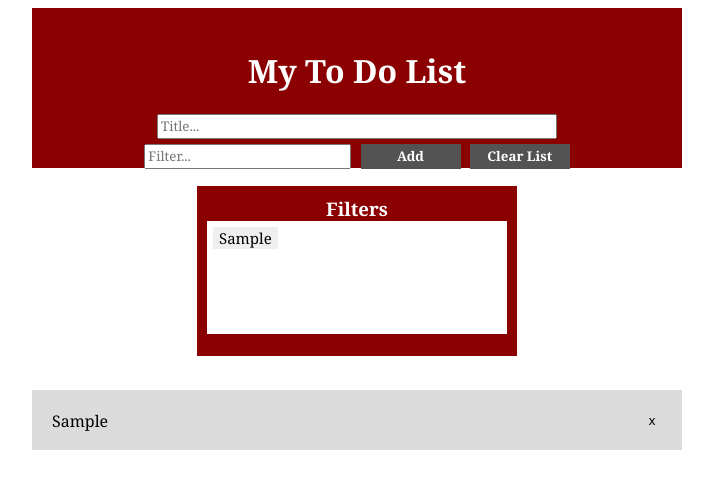
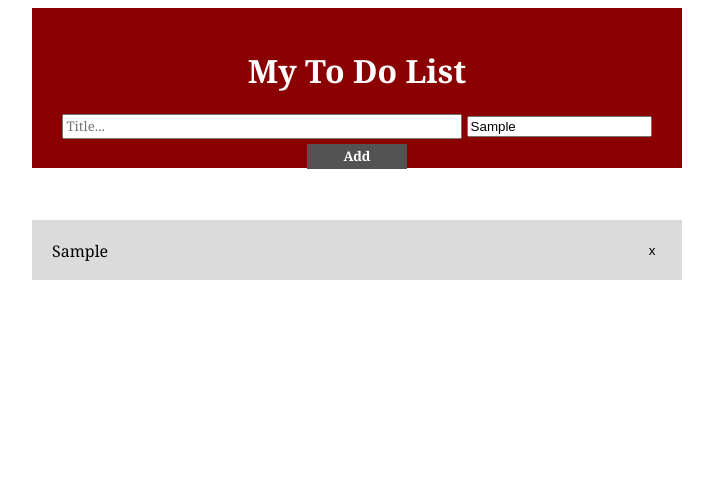
Before and after one commit to ecarlson1201/todolist, a plain HTML site: page html/index.html in a window 1280 px wide. Both pictures are taken after typing "Sample", "Sample" into the empty fields and a click on the button "Add". Shown: the whole page, without its empty margins (283-996 px from the left). Drawn offline with Linux system fonts and the light colour scheme.

Commit message:
Added store and dom render files, reworked filters

```diff
--- a/css/style.css
+++ b/css/style.css
@@ -7,104 +7,6 @@
     margin: auto;
     padding: 20px;
     font-family: Georgia, 'Times New Roman', Times, serif;
-}
-
-#filterTitle {
-    text-align: center;
-}
-
-#filter {
-    background-color: #8B0000;
-    color: white;
-    text-align: center;
-    padding: 20px;
-    font-family: Georgia, 'Times New Roman', Times, serif;
-    height: 91px;
-    width: 280px;
-}
-
-#filtersListTitle{
-    margin: 0;
-}
-
-#filtersList {
-    background-color: #8B0000;
-    color: white;
-    text-align: center;
-    padding: 10px;
-    font-family: Georgia, 'Times New Roman', Times, serif;
-    height: 150px;
-    width: 300px;
-    margin: auto;
-}
-
-.newFilter {
-    color:black;
-    font-size: 15px;
-    text-align: center;
-    margin: 1px;
-    font-family: Georgia, 'Times New Roman', Times, serif;
-    border-style: none;
-}
-
-.newFilter:hover{
-    cursor: pointer;
-    background-color: rgb(160, 160, 160)
-}
-
-#myFilterUl {
-    padding: 5px;
-}
-
-#filtersListActual{
-    height: 113px;
-    width: 300px;
-    background-color: white;
-    text-align: left;
-}
-
-#clearButton{
-    font-family: Georgia, 'Times New Roman', Times, serif;
-    width: 100px;
-    height: 25px;
-    border-style: none;
-    padding: 0;
-    color: white;
-    background-color: rgb(83, 83, 83);
-    font-weight: bold;
-    margin-bottom: 5px;
-}
-
-#clearButton:hover{
-    background-color: rgb(122, 122, 122);
-    cursor: pointer;
-}
-
-#addFilter{
-    font-family: Georgia, 'Times New Roman', Times, serif;
-    width: 100px;
-    height: 25px;
-    border-style: none;
-    padding: 0;
-    color: white;
-    background-color: rgb(83, 83, 83);
-    font-weight: bold;
-}
-
-#addFilter:hover{
-    background-color: rgb(122, 122, 122);
-    cursor: pointer;
-}
-
-.closeFilter{
-    border-style: none;
-    margin-left: 5px;
-    background-color: rgb(170, 170, 170);
-}
-
-.closeFilter:hover{
-    cursor: pointer;
-    background-color: rgb(204, 204, 204)
 }
 
 .item{
@@ -131,11 +33,6 @@
 #myInput{
     font-family: Georgia, 'Times New Roman', Times, serif;
     width: 400;
-    height: 25px;
-}
-
-#myNewFilter{
-    font-family: Georgia, 'Times New Roman', Times, serif;
     height: 25px;
 }
 
--- a/html/index.html
+++ b/html/index.html
@@ -1,7 +1,6 @@
 <html>
 
 <head>
-    <script src="../js/main.js"></script>
     <link rel="stylesheet" type="text/css" href="../css/style.css">
 </head>
 
@@ -11,31 +10,19 @@
             My To Do List
         </h1>
         <input type="text" id="myInput" placeholder="Title...">
-        <input type="text" id="myNewFilter" placeholder="Filter...">
-        <button type="button" onclick="newElement();newFilter()" id="addButton"> Add </button>
-        <button type="button" onclick="clearFilters()" id="clearButton">
-            Clear List
-        </button>
+        <input type="text" id="myNewFilter" onkeydown="newFilter()" placeholder="Filter...">
+        <button type="button" id="addButton"> Add </button>
     </div>
     <br>
-    <div id="filtersList">
-        <div id="filtersListHeader">
-            <h3 id="filtersListTitle">
-                Filters
-            </h3>
-
-        </div>
-        <div id="filtersListActual">
-            <div id="myFilterUl">
-
-            </div>
-        </div>
-    </div>
     <div id="list">
         <br>
         <ul id="myUl">
         </ul>
     </div>
 </body>
+<script src="../js/main.js"></script>
+<script src="../js/to-do-store.js"></script>
+<script src="../js/dom-renderer.js"></script>
+<script src="../js/buttons.js"></script>
 
 </html>
--- /dev/null
+++ b/js/buttons.js
@@ -0,0 +1,19 @@
+(function () {
+    var addToDoButton = document.getElementById("addButton")
+    addToDoButton.onclick = function () {
+        var valueInput = document.getElementById("myInput")
+        if (valueInput.value === "") {
+            alert("You Must Write Something To Do")
+        }
+        else {
+            toDoStore.createToDos(valueInput.value)
+        }
+        valueInput.value = ''
+        renderDom()
+    }
+})()
+
+var newFilterBox = document.getElementById("myNewFilter")
+newFilterBox.onkeydown = function () {
+
+}
--- /dev/null
+++ b/js/dom-renderer.js
@@ -0,0 +1,22 @@
+var renderDom = function () {
+    var renderedLiList = document.getElementById("myUl")
+    renderedLiList.innerHTML = ""
+
+    toDoStore.readToDos().forEach(function (toDo) {
+        var newLi = document.createElement("li")
+        newLi.appendChild(document.createTextNode(toDo))
+        newLi.className = "item"
+
+        var closeButton = document.createElement("button")
+        closeButton.className = "close"
+        closeButton.appendChild(document.createTextNode("x"))
+        newLi.appendChild(closeButton)
+        renderedLiList.appendChild(newLi)
+
+        closeButton.onclick = function (e) {
+            var x = e.target.parentElement.innerText.slice(0,-1)
+            toDoStore.deleteToDos(x)
+            renderDom()
+        }
+    });
+}
--- /dev/null
+++ b/js/to-do-store.js
@@ -0,0 +1,30 @@
+var toDoStore = (function () {
+    var toDoModule = {}
+    var toDoList = []
+
+    toDoModule.createToDos = function (toDoItem) {
+        toDoList.push(toDoItem)
+    }
+
+    toDoModule.readToDos = function () {
+        return toDoList
+    }
+
+    toDoModule.updateToDos = function (newToDo, oldToDo) {
+        for (i = 0; i < toDoList.length; i++) {
+            if (toDoList[i] === oldToDo) {
+                toDoList[i] = newToDo
+            }
+        }
+    }
+
+    toDoModule.deleteToDos = function (toDo) {
+        for (i = 0; i < toDoList.length; i++)
+            if (toDoList[i] === toDo) {
+                var toDoListIndex = i
+                toDoList.splice(toDoListIndex, 1)
+            }
+    }
+
+    return toDoModule
+})()
```
